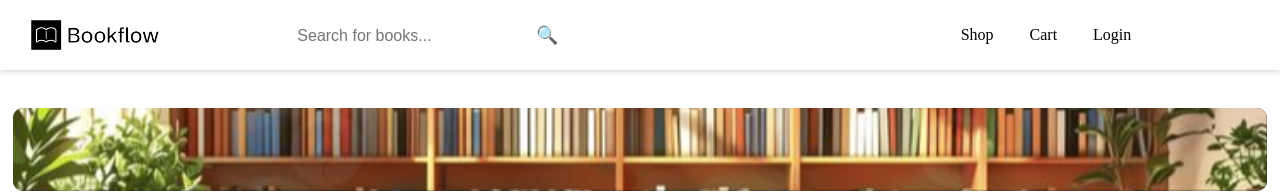
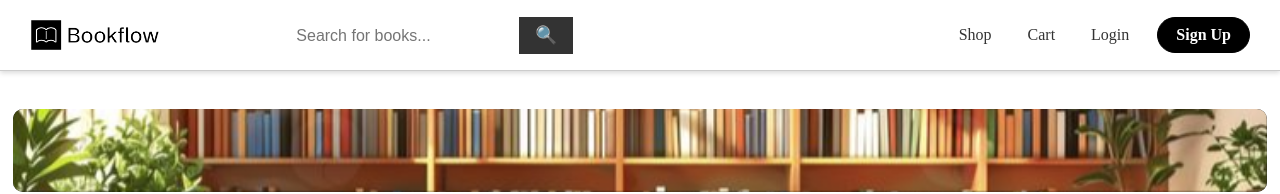
Before and after one commit to balaji-devx/bookflow, a React app in the folder frontend/: page / in a window 1280 px wide. Shown: the top 194 px of the page. Built offline with nearby package versions, Linux system fonts and the light colour scheme; the HTML template or start-up script is replaced by a standard one.

Commit message:
Refactor CSS to use explicit color values
Removed CSS variables and replaced them with explicit color values for better clarity and control.

```diff
--- a/frontend/src/pages/css/App.css
+++ b/frontend/src/pages/css/App.css
@@ -9,34 +9,29 @@
 }
 
 
-//* --- Global Variables --- */
-:root {
-    --primary-color: #000000; /* Pure Black */
-    --secondary-color: #333333; /* Dark Gray for text */
-    --light-background: #ffffff; /* Pure White */
-    --border-color: #cccccc;
-}
-
-/* 1. NAVBAR MAIN WRAPPER (Updated to ensure sticky effect looks solid) */
+/*
+ * Navigation Bar CSS (Explicit Properties - No :root variables)
+ * High-contrast, sticky, black-and-white aesthetic.
+ */
+
+/* 1. NAVBAR MAIN WRAPPER */
 .nav-container {
     display: flex;
     align-items: center;
     justify-content: space-between;
     padding: 10px 30px;
 
-    /* 🎯 FIX 1: Ensure background is fully opaque white */
+    /* Sticky Fix: Ensure background is fully opaque white */
     background-color: #ffffff;
 
-    /* 🎯 FIX 2: Added a stronger shadow and Z-index for the "lifted" effect */
-    border-bottom: 1px solid var(--border-color);
-    box-shadow: 0 2px 5px rgba(0, 0, 0, 0.15); /* More prominent shadow */
+    /* Sticky Fix: Added shadow and z-index for the "lifted" effect */
+    border-bottom: 1px solid #cccccc;
+    box-shadow: 0 2px 5px rgba(0, 0, 0, 0.15);
 
     position: sticky;
     top: 0;
-    z-index: 1000; /* Ensures it stays above all other content */
-}
-
-/* --- Search Bar and Link Styles (UNCHANGED) --- */
+    z-index: 1000;
+}
 
 .logo-img {
     width: 130px;
@@ -45,7 +40,7 @@
     display: block;
 }
 
-/* 2. MIDDLE: SEARCH BAR (Debugged Flex) */
+/* 2. MIDDLE: SEARCH BAR */
 .nav-middle {
     max-width: 550px;
     width: 100%;
@@ -56,15 +51,15 @@
 .nav-middle form {
     display: flex;
     width: 100%;
-    border: 1px solid var(--border-color);
+    border: 1px solid #cccccc; /* Explicit border color */
     border-radius: 25px;
     overflow: hidden;
-    background-color: var(--light-background);
+    background-color: #ffffff; /* Explicit background color */
     transition: box-shadow 0.2s;
 }
 
 .nav-middle form:focus-within {
-    box-shadow: 0 0 0 2px var(--secondary-color);
+    box-shadow: 0 0 0 2px #333333; /* Explicit dark gray ring on focus */
 }
 
 .nav-search {
@@ -78,7 +73,7 @@
 .nav-search-btn {
     padding: 8px 16px;
     border: none;
-    background-color: var(--secondary-color);
+    background-color: #333333; /* Explicit secondary color */
     color: white;
     cursor: pointer;
     font-size: 1.1rem;
@@ -86,7 +81,7 @@
 }
 
 .nav-search-btn:hover {
-    background-color: var(--primary-color);
+    background-color: #000000; /* Explicit primary color (pure black) */
 }
 
 
@@ -100,23 +95,23 @@
 .nav-item {
     text-decoration: none;
     font-size: 1rem;
-    color: var(--secondary-color);
+    color: #333333; /* Explicit secondary color */
     font-weight: 500;
     padding: 4px 8px;
     transition: color 0.2s;
 }
 
 .nav-item:hover {
-    color: var(--primary-color);
+    color: #000000; /* Explicit primary color (pure black) */
     text-decoration: underline;
 }
 
-/* Signup / Logout Button Styling */
+/* Signup / Login/Logout Button Styling */
 .nav-signup, .nav-logout-btn {
     text-decoration: none;
     padding: 8px 18px;
-    background: var(--primary-color);
-    border: 1px solid var(--primary-color);
+    background: #000000; /* Explicit primary color */
+    border: 1px solid #000000;
     border-radius: 25px;
     color: white;
     font-size: 1rem;
@@ -126,17 +121,23 @@
     white-space: nowrap;
 }
 
+/* Login/Signup Button Hover Style */
+.nav-signup:hover {
+    background: #333333; /* Dark gray hover background */
+    border-color: #333333;
+}
+
 /* Logout Button Specific Style (Inverted) */
 .nav-logout-btn {
-    background-color: var(--light-background);
-    color: var(--secondary-color);
-    border: 1px solid var(--secondary-color);
+    background-color: #ffffff; /* Explicit white background */
+    color: #333333; /* Explicit dark gray text */
+    border: 1px solid #333333;
 }
 
 .nav-logout-btn:hover {
-    background-color: var(--hover-bg);
-    color: var(--primary-color);
-    border-color: var(--primary-color);
+    background-color: #f8f8f8; /* Explicit light gray hover bg */
+    color: #000000; /* Explicit black text */
+    border-color: #000000; /* Explicit black border */
 }
 
 
@@ -160,7 +161,6 @@
     }
 }
 
-
 /* keep your grid, but give it a real height so fr rows work */
 .parent {
   display: grid;
```
